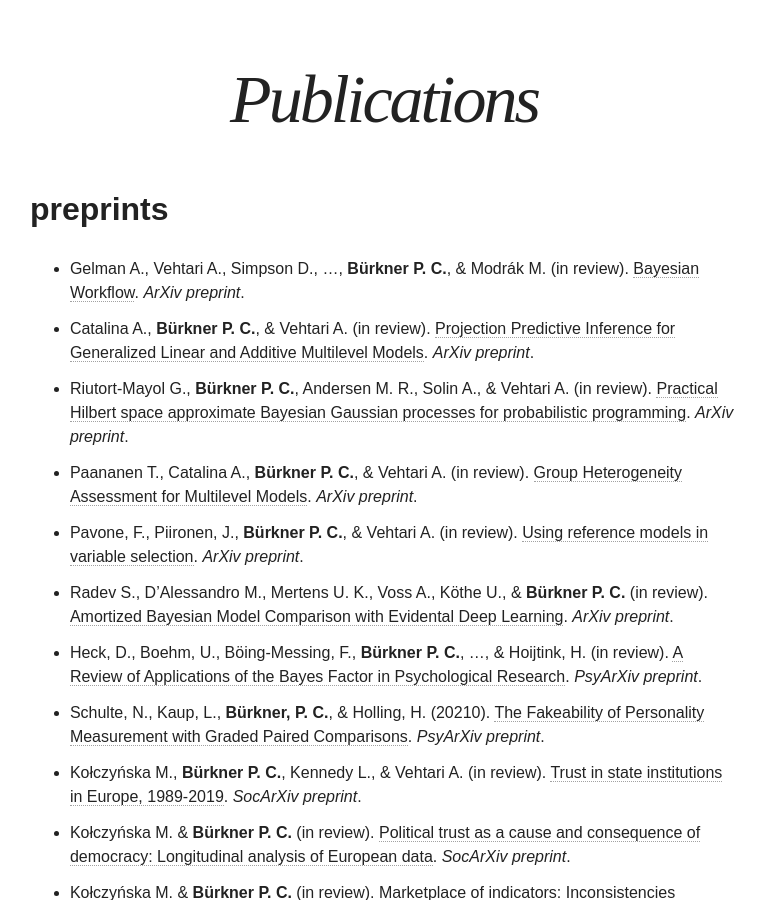
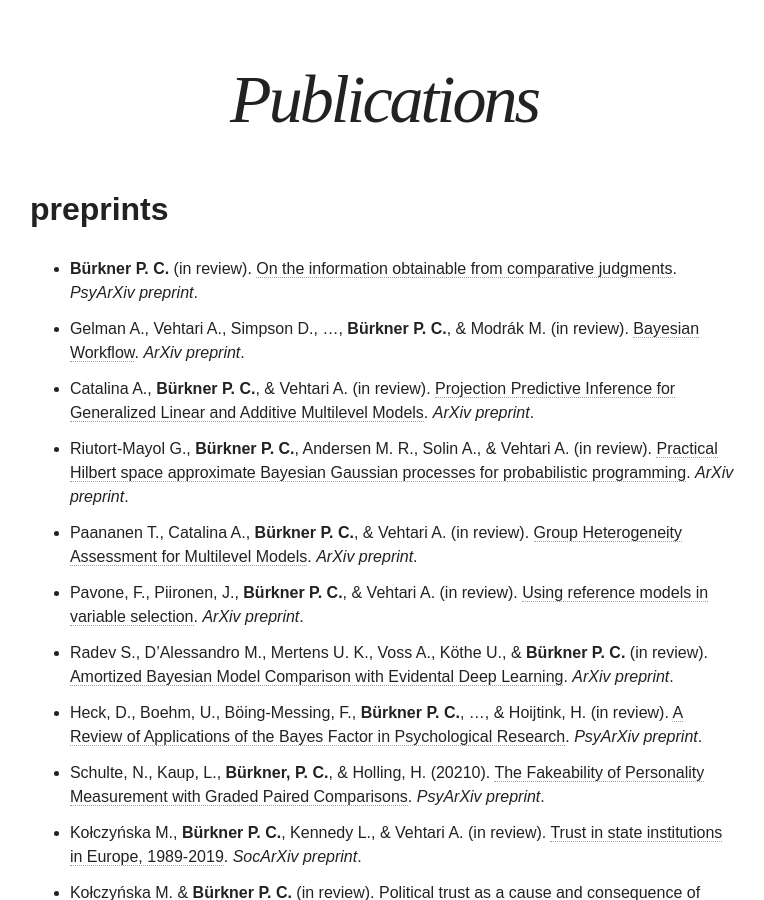
Before and after one commit to paul-buerkner/paul-buerkner.github.io, a Jekyll site: the page built from publications/index.md, in a window 1280 px wide and 900 px high, scrolled down 413 px. Shown: the whole window, without its empty margins (256-1020 px from the left). Built offline with Jekyll 4.4.1, drawn with Linux system fonts in a browser that asks for light colours; nearby versions of some CDN libraries.

Commit message:
add new preprint

```diff
--- a/publications/index.md
+++ b/publications/index.md
@@ -6,6 +6,7 @@ excerpt: "A list of my publications"
 
 ## preprints
 
+* **Bürkner P. C.** (in review). [On the information obtainable from comparative judgments](https://psyarxiv.com/j5efn/). *PsyArXiv preprint*.
 * Gelman A., Vehtari A., Simpson D., ..., **Bürkner P. C.**, & Modrák M. (in review). [Bayesian Workflow](https://arxiv.org/abs/2011.01808). *ArXiv preprint*.
 * Catalina A., **Bürkner P. C.**, & Vehtari A. (in review). [Projection Predictive Inference for Generalized Linear and Additive Multilevel Models](https://arxiv.org/abs/2010.06994). *ArXiv preprint*.
 * Riutort-Mayol G., **Bürkner P. C.**, Andersen M. R., Solin A., & Vehtari A. (in review). [Practical Hilbert space approximate Bayesian Gaussian processes for probabilistic programming](http://arxiv.org/abs/2004.11408). *ArXiv preprint*.
```
